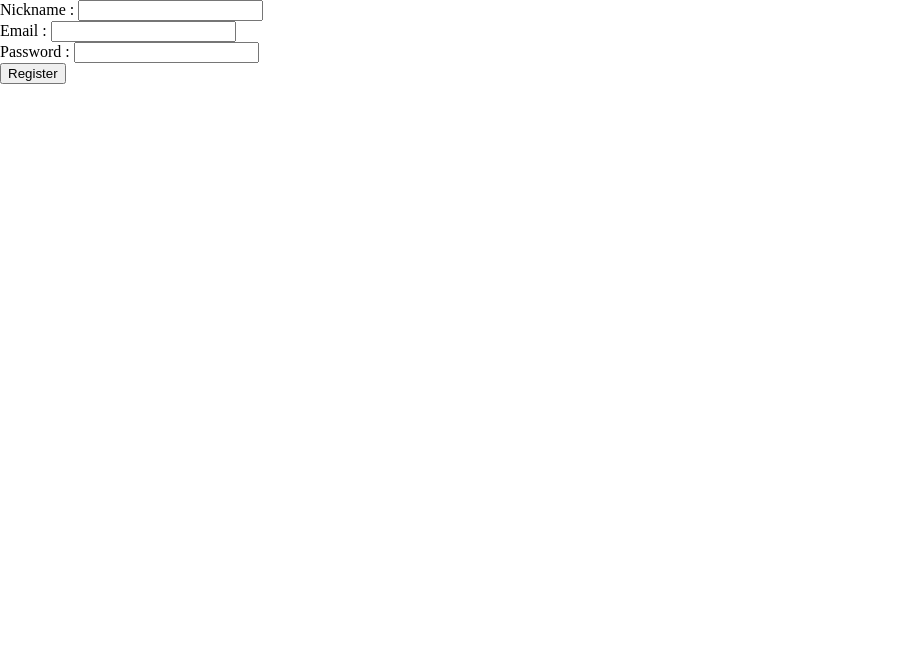
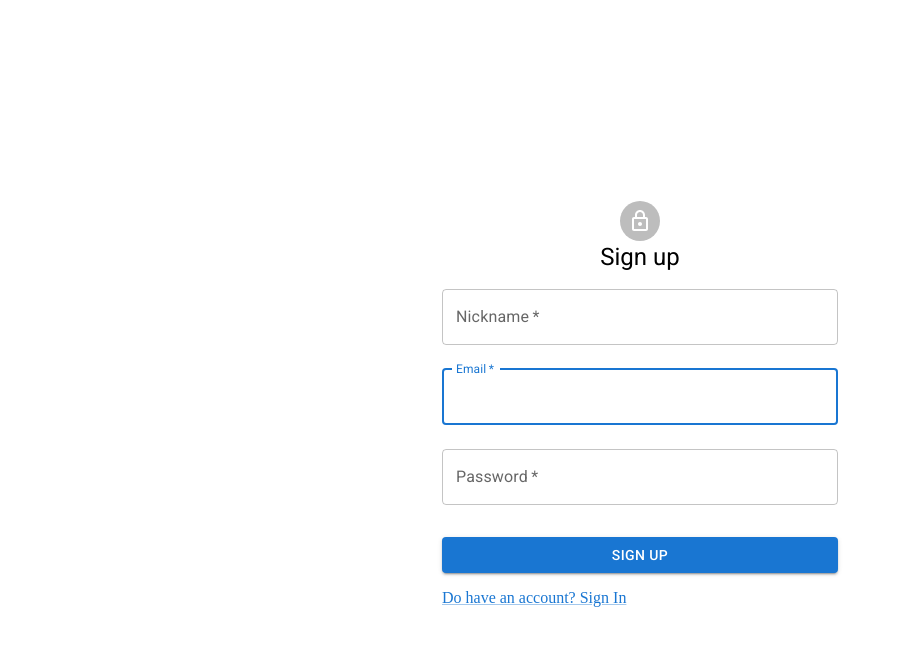
Before and after one commit to burakyzn/chatty, a React (Create React App) app in the folder client/: page /register in a window 1280 px wide. Shown: the top 646 px of the page, without its empty margins (0-902 px from the left). Built offline with nearby package versions, Linux system fonts and the light colour scheme.

Commit message:
change template in register page

```diff
--- a/client/src/pages/Register.jsx
+++ b/client/src/pages/Register.jsx
@@ -1,36 +1,51 @@
-import { useState } from "react";
+import Avatar from "@mui/material/Avatar";
+import Button from "@mui/material/Button";
+import TextField from "@mui/material/TextField";
+import Link from "@mui/material/Link";
+import Grid from "@mui/material/Grid";
+import Box from "@mui/material/Box";
+import LockOutlinedIcon from "@mui/icons-material/LockOutlined";
+import Typography from "@mui/material/Typography";
+import Container from "@mui/material/Container";
 import authService from "../services/authService";
 import Loader from "../components/Loader";
 import { useNavigate } from "react-router-dom";
+import { createTheme, ThemeProvider } from "@mui/material/styles";
+import { useState } from "react";
+import "../styles/Login.css";
+
+const theme = createTheme();
 
 function Register() {
+  const [loader, setLoader] = useState(false);
   const navigate = useNavigate();
 
-  const [nickname, setNickname] = useState("");
-  const [email, setEmail] = useState("");
-  const [password, setPassword] = useState("");
-  const [loader, setLoader] = useState(false);
+  const handleSubmit = (event) => {
+    event.preventDefault();
+    let data = new FormData(event.currentTarget);
+    let nickname = data.get("nickname");
+    let email = data.get("email");
+    let password = data.get("password");
 
-  const handleRegisterButton = async () => {
+    if (nickname.length > 10) {
+      console.error("nickname length can not be more than 10!");
+      return;
+    }
+
     if (email.length === 0) {
       console.error("email can not be empty!");
       return;
     }
 
-    if (nickname.length === 0) {
-      console.error("nickname can not be empty!");
-      return;
-    }
-
-    if (nickname.length > 10) {
-      console.error("nickname length can not be more than ten!");
+    if (password.length === 0) {
+      console.error("password can not be empty!");
       return;
     }
 
     setLoader(true);
     authService
       .register(nickname, email, password)
-      .then((result) => {
+      .then(() => {
         navigate("/login");
       })
       .catch((error) => {
@@ -42,38 +57,65 @@ function Register() {
   return loader ? (
     <Loader open={loader} />
   ) : (
-    <div>
-      <div>
-        <label htmlFor="nickname">Nickname : </label>
-        <input
-          type="text"
+    <ThemeProvider theme={theme}>
+      <Container component="main" maxWidth="xs" className="login__container">
+        <Box className="login__box">
+          <Avatar>
+            <LockOutlinedIcon />
+          </Avatar>
+          <Typography component="h1" variant="h5">
+            Sign up
+          </Typography>
+          <Box component="form" onSubmit={handleSubmit} noValidate>
+            <TextField
+              margin="normal"
+              required
+              fullWidth
+              id="Nickname"
+              label="Nickname"
               name="nickname"
-          value={nickname}
-          onChange={(e) => setNickname(e.target.value)}
+              autoComplete="nickname"
+              autoFocus
             />
-      </div>
-      <div>
-        <label htmlFor="email">Email : </label>
-        <input
-          type="text"
+            <TextField
+              margin="normal"
+              required
+              fullWidth
+              id="email"
+              label="Email"
               name="email"
-          value={email}
-          onChange={(e) => setEmail(e.target.value)}
+              autoComplete="email"
+              autoFocus
             />
-      </div>
-      <div>
-        <label htmlFor="password">Password : </label>
-        <input
+            <TextField
+              margin="normal"
+              required
+              fullWidth
+              name="password"
+              label="Password"
               type="password"
-          name="password"
-          value={password}
-          onChange={(e) => setPassword(e.target.value)}
+              id="password"
+              autoComplete="current-password"
             />
-      </div>
-      <div>
-        <button onClick={handleRegisterButton}>Register</button>
-      </div>
-    </div>
+            <Button
+              type="submit"
+              fullWidth
+              variant="contained"
+              className="login__submit-button"
+            >
+              Sign Up
+            </Button>
+            <Grid container>
+              <Grid item>
+                <Link href="/login" className="login__register-link">
+                  {"Do have an account? Sign In"}
+                </Link>
+              </Grid>
+            </Grid>
+          </Box>
+        </Box>
+      </Container>
+    </ThemeProvider>
   );
 }
 
```
Lines whose indentation alone changed are shown as unchanged.
